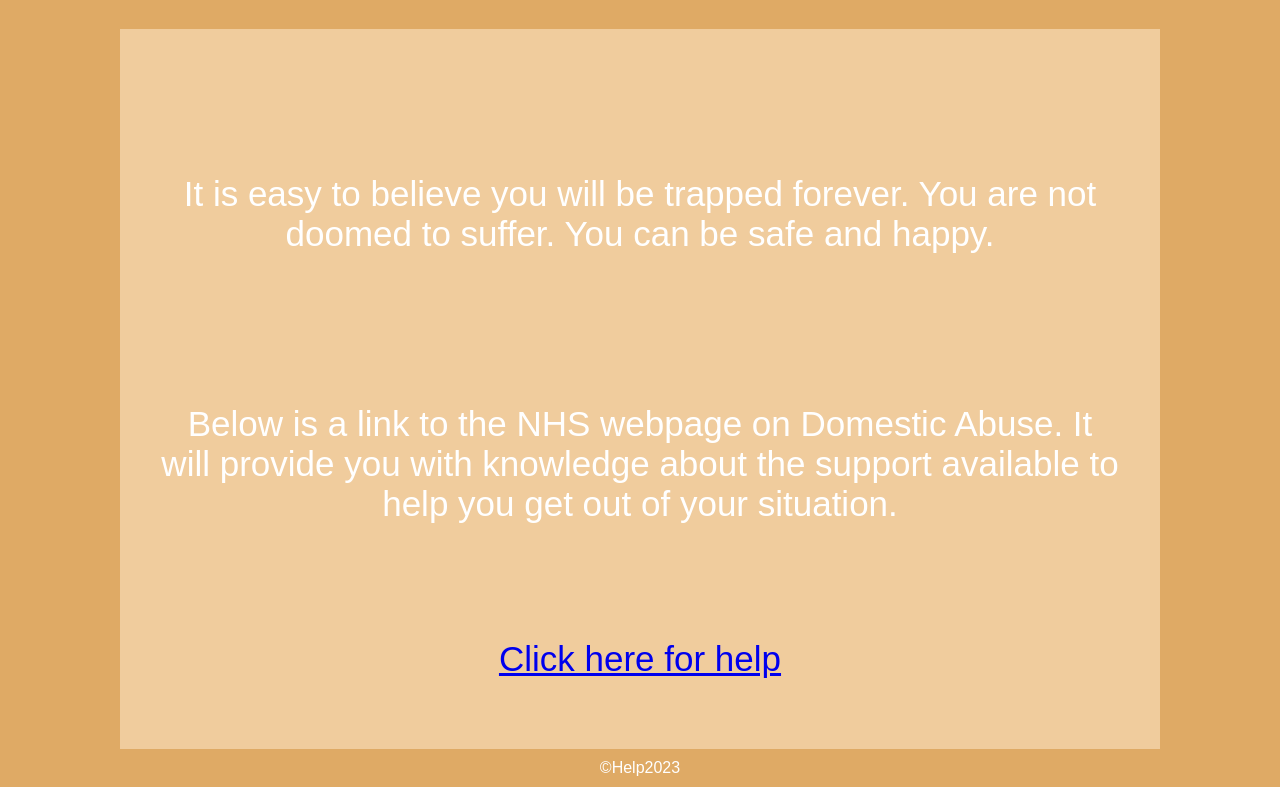
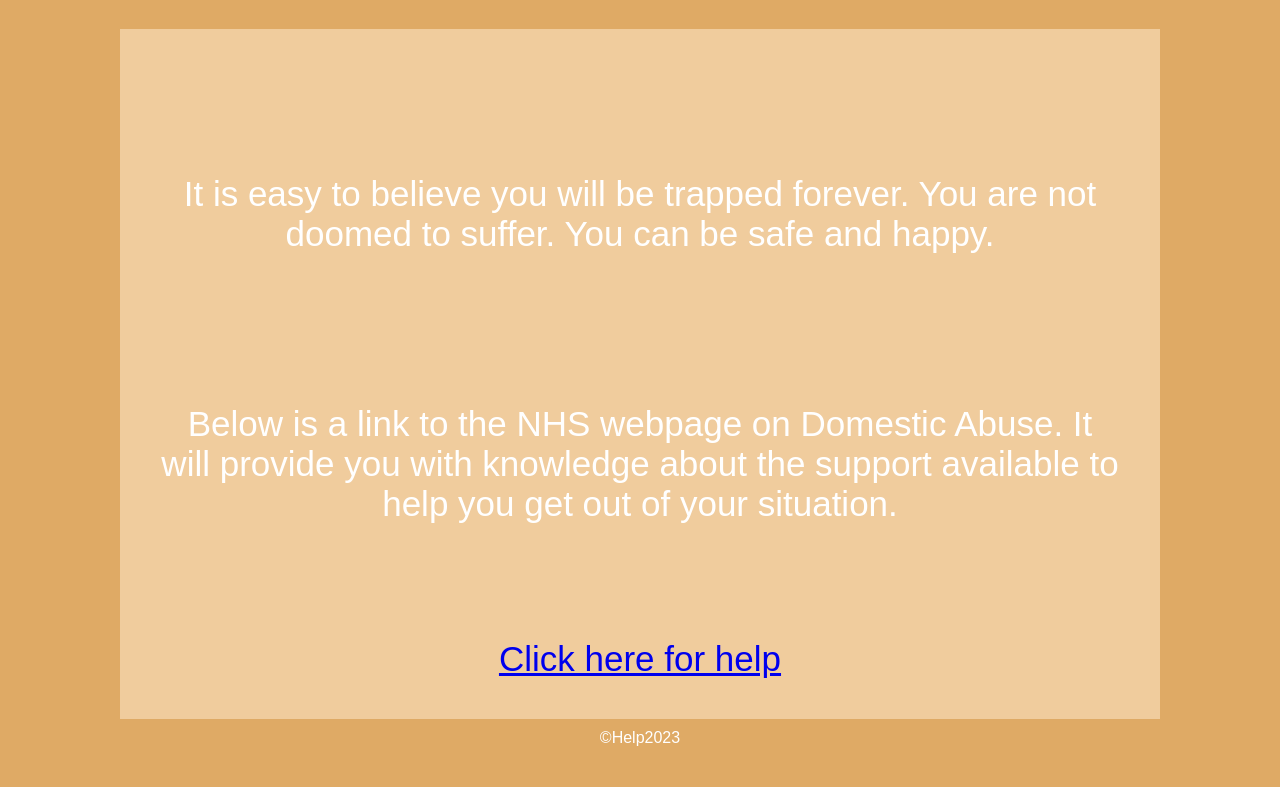
Before and after one commit to positiveoutcomes001/help, a plain HTML site: page domesticAbuse.html in a window 1280 px wide. Shown: the part 71-858 px from the top of the page. After the commit the page ends 828 px from the top, so only its background shows below. Drawn offline with Linux system fonts and the light colour scheme.

Commit message:
css adjustments

```diff
--- a/domesticAbuse.html
+++ b/domesticAbuse.html
@@ -26,7 +26,7 @@
             max-width: 1000px;
             margin: 0 auto;
             padding: 20px;
-            height: 680px;
+
 
             background-color:rgb(240, 204, 157);
         }
@@ -34,7 +34,7 @@
         .content {
 
             padding: 20px;
-            height: 600px;
+
             text-align: center;
             margin-top: 70px;
             color: #fff;
```
Also changed, not shown: depression.html (+2 -2 lines), loneliness.html (+2 -2 lines), lowSelfEsteem.html (+2 -2 lines), selfHarm.html (+2 -2 lines), suicide.html (+2 -2 lines).
